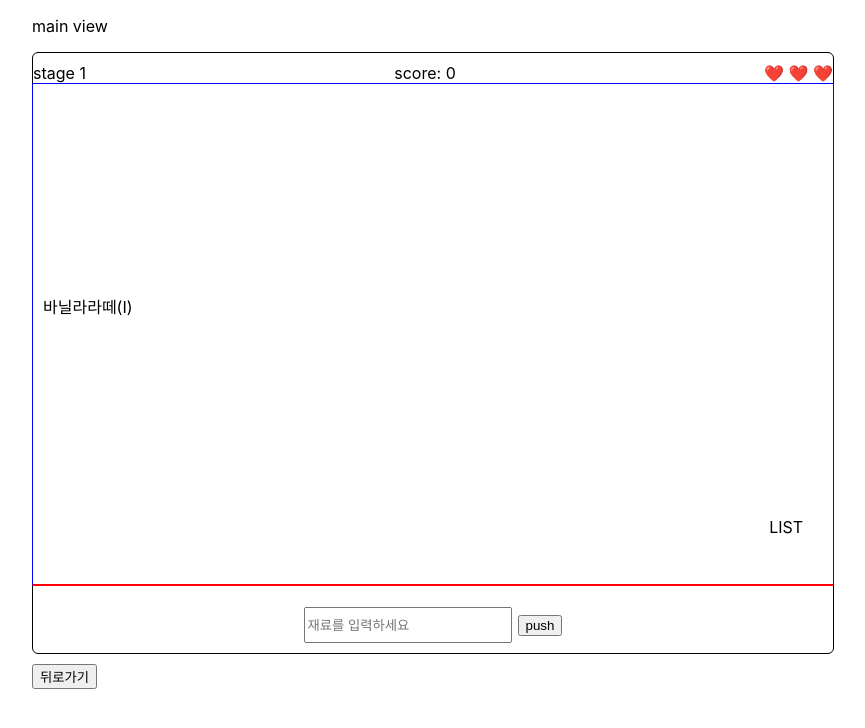
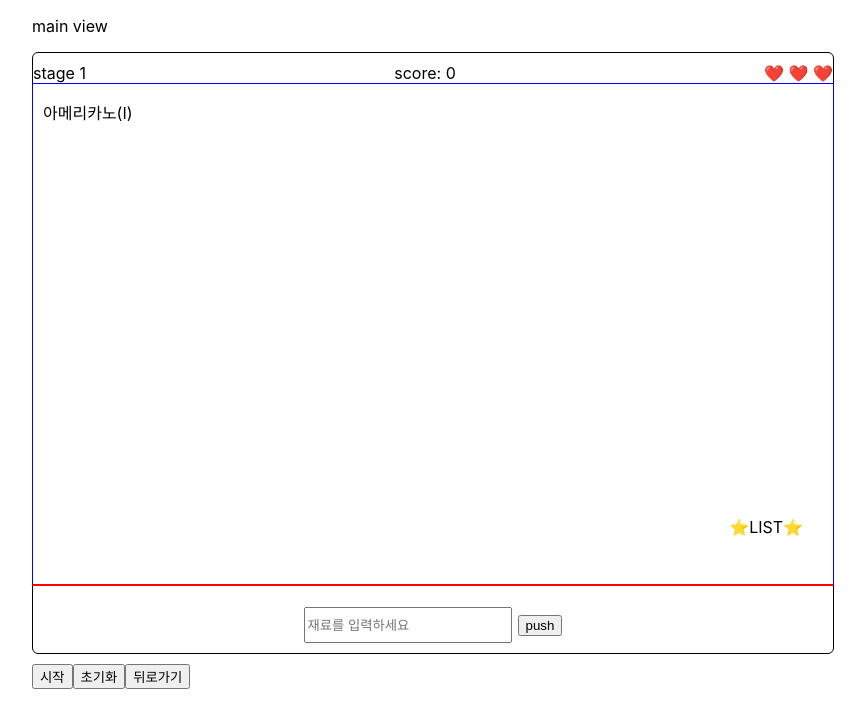
Before and after one commit to cold-pizza/cg, a React (Create React App) app: page / in a window 1280 px wide. Both pictures are taken after typing "Sample" into the empty fields and a click on the button "go". Shown: the top 728 px of the page, without its empty margins (207-1072 px from the left). Built offline with nearby package versions, Linux system fonts and the light colour scheme.

Commit message:
add recipe

```diff
--- /dev/null
+++ b/src/recipe.json
@@ -0,0 +1,26 @@
+{
+    "americanoI": ["에스프레소샷", "물200", "얼음"],
+    "americanoH": ["에스프레소샷", "뜨거운물350"],
+    "cafeLatteI": ["라떼샷", "우유200", "얼음"],
+    "cafeLatteH": ["라떼샷", "스팀우유200"],
+    "vanillaLatte": ["라떼샷", "우유200", "바닐라시럽2", "설탕시럽1", "얼음"],
+    "hazelnutLatte": [
+        "라떼샷",
+        "우유200",
+        "헤이즐넛시럽2",
+        "설탕시럽1",
+        "얼음"
+    ],
+    "dolceLatte": ["라떼샷", "연유40", "우유200", "얼음"],
+    "cafeMoca": [
+        "라떼샷",
+        "초코시럽30",
+        "설탕시럽2",
+        "우유200",
+        "얼음",
+        "휘핑",
+        "카카오파우더"
+    ],
+    "caramelMacchiato": ["라떼샷", "카라멜베이스", "얼음", "카라멜드리즐"],
+    "blackSugarCafeLatte": ["흑당50", "우유200", "라떼반샷", "얼음"]
+}
--- a/src/view/main/index.tsx
+++ b/src/view/main/index.tsx
@@ -2,11 +2,16 @@ import { useHistory } from "react-router-dom";
 import React, { useEffect, useState } from "react";
 import "./style.scss";
 import { OnChangeType } from "../../types";
+import recipe from "../../recipe.json";
 
 import onKeyDownEnter from "../../func/onKeyDownEnter";
+// 7/27 할 일.⬇️
+// 시작 버튼 추가.
 
 const Main: React.FC = function () {
+    console.log(recipe.vanillaLatte);
     const randomNum = Math.floor(Math.random() * 10);
+    const [rNum, setRnum] = useState(0);
     const Menu = [
         "아메리카노(I)",
         "아메리카노(H)",
@@ -20,40 +25,55 @@ const Main: React.FC = function () {
         "흑당카페라떼",
     ];
     const [downMenuNum, setDownMenuNUm] = useState(0);
-    const [rain, setRain] = useState(["10000", "22222", "3"]);
-    // 첫번째 단어 삽입.
-    // 1초마다 80px 다운.
-    // 반정도 내려오면 다음 단어 다운.
-    // 데드라인 충돌시 하트 삭제. 최근단어 삭제. 큐형식.
-    console.log(Menu[randomNum]);
+
+    // console.log(Menu[randomNum]);
     const history = useHistory();
     const [heart, setHeart] = useState("❤️ ❤️ ❤️");
     const [inputs, setInputs] = useState({ material: "" });
     const [stack, setStack] = useState([undefined, "", ""]);
     const [displaySwitch, setDisplaySwitch] = useState("block");
+    const [timeCount, setTimeCount] = useState(3);
+    const [countSwitch, setCountSwitch] = useState("none");
     const onChange: OnChangeType = function (e, state, setState) {
         setState({ ...state, [e.target.name]: e.target.value });
     };
-    console.log(inputs);
+    // console.log(inputs);
 
-    // 1초마다 떨어지는 함수.
-    // + 데드라인 오버시 hide. display -> none.
     const dropDownMenu = function () {
+        setTimeCount(3);
+        setCountSwitch("block");
+        let count = setInterval(() => {
+            setTimeCount((timeCount) => timeCount - 1);
+        }, 1000);
+        setTimeout(() => {
+            setCountSwitch("none");
+            clearInterval(count);
+            setDownMenuNUm(0);
+            if (displaySwitch === "none") {
+                setDisplaySwitch("block");
+            }
+            setRnum(randomNum);
             let routine = setInterval(() => {
-            setDownMenuNUm((downMenuNum) => downMenuNum + 97);
+                setDownMenuNUm((downMenuNum) => downMenuNum + 53.8);
             }, 1000);
             setTimeout(() => {
                 clearInterval(routine);
                 console.log("정지");
-        }, 5000);
+            }, 9000);
             setTimeout(() => {
                 setDisplaySwitch("none");
-        }, 6000);
+            }, 10000);
+        }, 3000);
     };
 
-    useEffect(() => {
-        dropDownMenu();
-    }, []);
+    const clearMenu = function () {
+        // 리스트 내용이 레시피에 부합하면
+        // array pop
+    };
+
+    // useEffect(() => {
+    //     dropDownMenu();
+    // }, []);
 
     return (
         <div className="main">
@@ -72,16 +92,19 @@ const Main: React.FC = function () {
                             display: displaySwitch,
                         }}
                     >
-                        {Menu[randomNum]}
+                        {Menu[rNum]}
                     </p>
-                    {/* <span
-                        className="raining"
+                    {countSwitch ? (
+                        <p
+                            style={{ display: countSwitch }}
+                            className="time-count"
                         >
-                        {rain[0]}
-                    </span> */}
+                            {timeCount}
+                        </p>
+                    ) : null}
                 </div>
                 <ul className="stack">
-                    LIST
+                    ⭐️LIST⭐️
                     <li>{stack[0]}</li>
                     <li>{stack[1]}</li>
                     <li>{stack[2]}</li>
@@ -107,6 +130,8 @@ const Main: React.FC = function () {
                     <button>push</button>
                 </footer>
             </section>
+            <button onClick={() => dropDownMenu()}>시작</button>
+            <button>초기화</button>
             <button onClick={() => history.goBack()}>뒤로가기</button>
         </div>
     );
--- a/src/view/main/style.scss
+++ b/src/view/main/style.scss
@@ -32,6 +32,11 @@
         height: 500px;
         border: 1px solid blue;
         border-bottom: 2px solid red;
+        .time-count {
+            position: absolute;
+            top: 200px;
+            left: 380px;
+        }
         .block {
             position: absolute;
             display: block;
```
Lines whose indentation alone changed are shown as unchanged.
